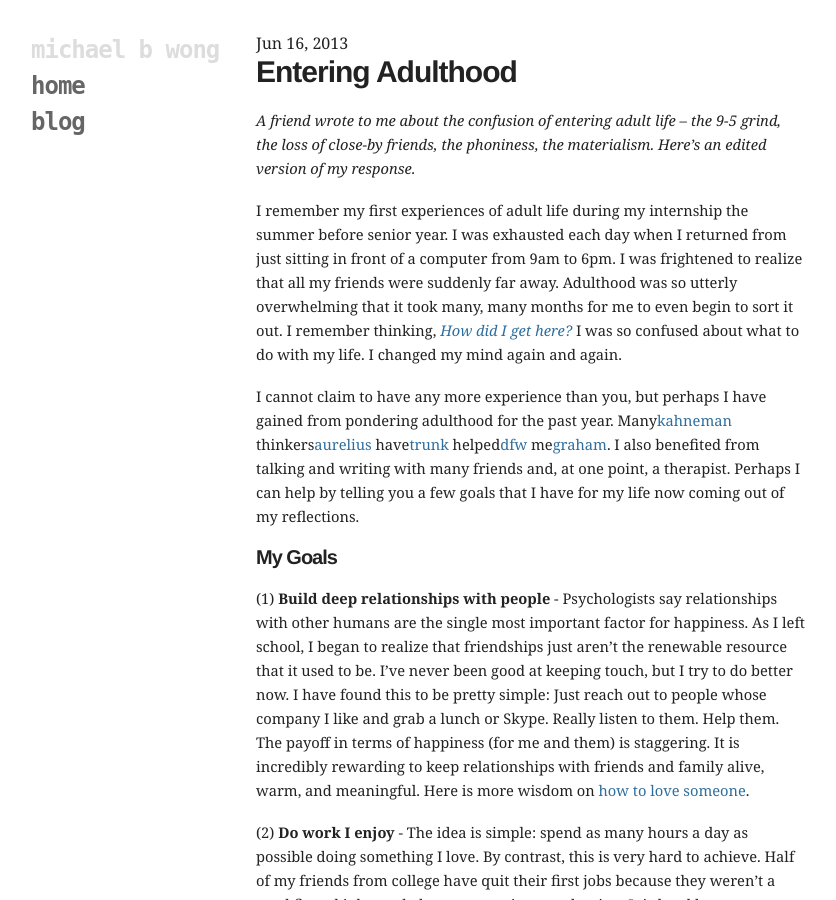
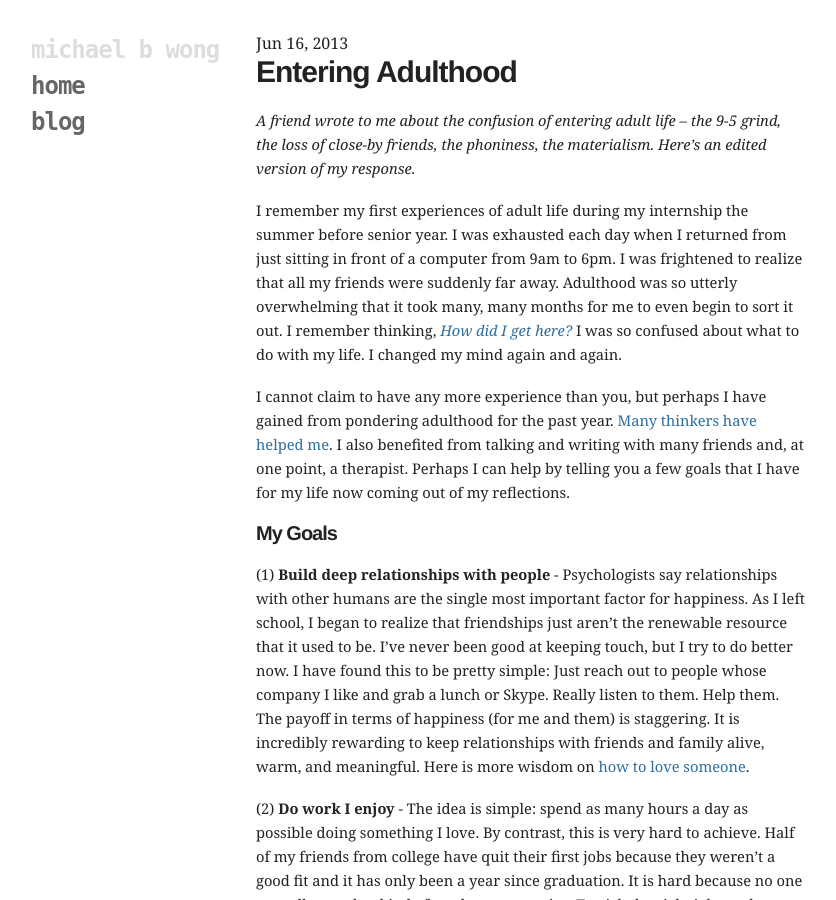
Before and after one commit to mbwong/mbwong.github.com, a Jekyll site: the page built from _posts/2013-06-16-entering-adulthood.md, in a window 1280 px wide and 900 px high. Shown: the whole window, without its empty margins (94-930 px from the left). Built offline with Jekyll 4.4.1, drawn with Linux system fonts in a browser that asks for light colours.

Commit message:
Update 2013-06-16-entering-adulthood.md

```diff
--- a/_posts/2013-06-16-entering-adulthood.md
+++ b/_posts/2013-06-16-entering-adulthood.md
@@ -12,7 +12,7 @@ I remember my first experiences of adult life during my internship the summer be
 
 [talkingheads]: http://open.spotify.com/track/2WM63pILSg6VzgCnu0OU6K
 
-I cannot claim to have any more experience than you, but perhaps I have gained from pondering adulthood for the past year.  Many[kahneman] thinkers[aurelius] have[trunk] helped[dfw] me[graham]. I also benefited from talking and writing with many friends and, at one point, a therapist. Perhaps I can help by telling you a few goals that I have for my life now coming out of my reflections.
+I cannot claim to have any more experience than you, but perhaps I have gained from pondering adulthood for the past year.  [Many][kahneman] [thinkers][aurelius] [have][trunk] [helped][dfw] [me][graham]. I also benefited from talking and writing with many friends and, at one point, a therapist. Perhaps I can help by telling you a few goals that I have for my life now coming out of my reflections.
 
 [trunk]: http://blog.penelopetrunk.com/
 [graham]: http://www.paulgraham.com/love.html
```
